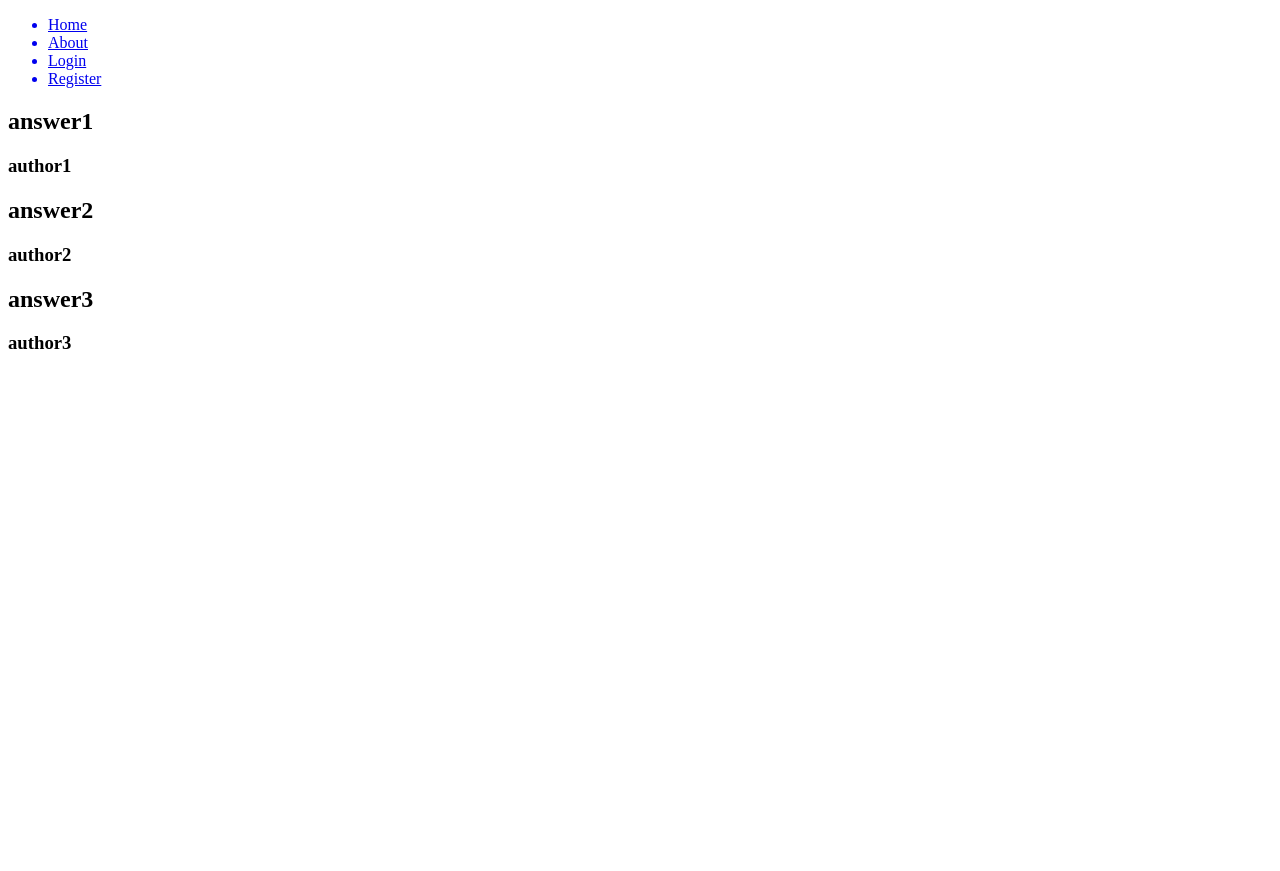
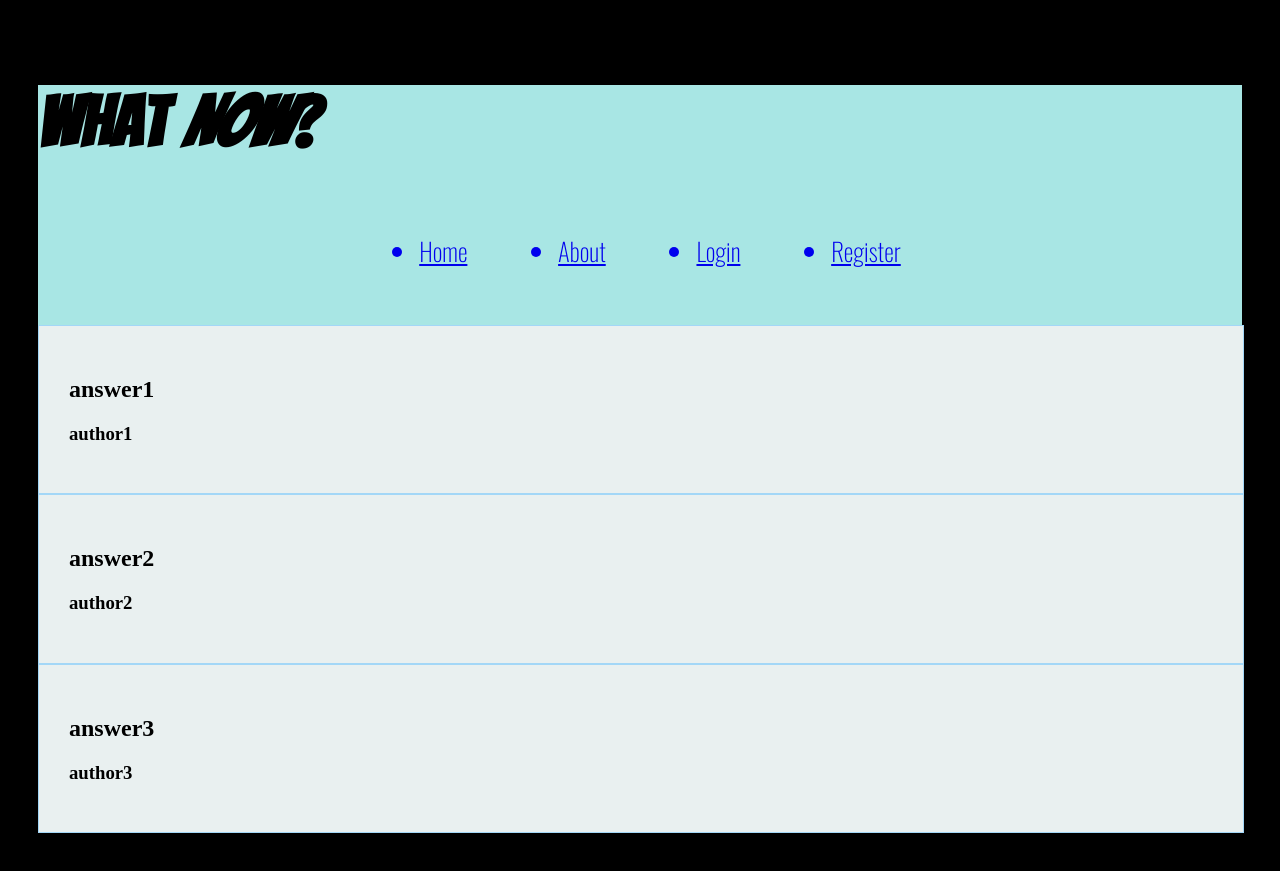
Before and after one commit to momentum-team-7/team-project-questionbox-rainbowfish, a React (Create React App) app: page /Answers in a window 1280 px wide. Before the commit the page ends 800 px from the top, so only its background shows below. Built offline with nearby package versions, Linux system fonts and the light colour scheme.

Commit message:
some styling

```diff
--- a/public/index.html
+++ b/public/index.html
@@ -9,6 +9,9 @@
       name="description"
       content="Web site created using create-react-app"
     />
+    <link rel="preconnect" href="https://fonts.gstatic.com">
+    <link href="https://fonts.googleapis.com/css2?family=Bangers&family=Roboto&display=swap" rel="stylesheet">
+    <link href="https://fonts.googleapis.com/css2?family=Bangers&family=Oswald:wght@200&family=Roboto&display=swap" rel="stylesheet">
     <link rel="apple-touch-icon" href="%PUBLIC_URL%/logo192.png" />
     <!--
       manifest.json provides metadata used when your web app is installed on a
--- a/src/App.css
+++ b/src/App.css
@@ -0,0 +1,38 @@
+body {
+    padding: 30px;
+    background: black ;
+}
+
+header {
+    background: rgb(168, 230, 228);
+    height: 30vh;
+}
+
+#title {
+    font-family: 'Bangers', cursive;
+    font-size: 70px;
+}
+nav {
+    display: flex;
+    justify-content: space-around;
+    align-items: center;
+
+    color: rgb(5, 2, 45);
+}
+
+.nav-links {
+    width: 40%;
+    display: flex;
+    justify-content: space-between;
+    align-items: center;
+    font-size: 25px;
+    font-family: 'Oswald', sans-serif;
+}
+
+.answer-box {
+    width: 95%;
+    display: flex;
+    padding: 30px;
+    border: 1px solid rgb(163, 215, 247);
+    background:rgb(233, 240, 240)
+}
--- a/src/App.js
+++ b/src/App.js
@@ -19,8 +19,13 @@ function App() {
 
   return (
     <Router>
+
       <div className="App">
-        <Nav />
+        <header>
+          <h1 id="title">What <i><b>NOW</b></i>?</h1>
+          <Nav />
+        </header>
+
         <Switch>
         <Route path="/" exact component={Home} />
         <Route path="/about" component={About}  />
--- a/src/components/Answers.js
+++ b/src/components/Answers.js
@@ -8,13 +8,13 @@ function QuestionAnswers() {
     return (
         <div>
             {answers.map((answer) => {
-            return <div>
+            return <div className='answer-box'>
 
-
+                <div className="answer-content">
                 <h2>{answer.body}</h2>
 
                 <h3>{answer.author}</h3>
-
+                </div>
 
                 </div>
 
--- a/src/index.js
+++ b/src/index.js
@@ -1,7 +1,6 @@
 import React from 'react';
 import ReactDOM from 'react-dom';
-
-
+import './App.css'
 import App from './App';
 
 
```
